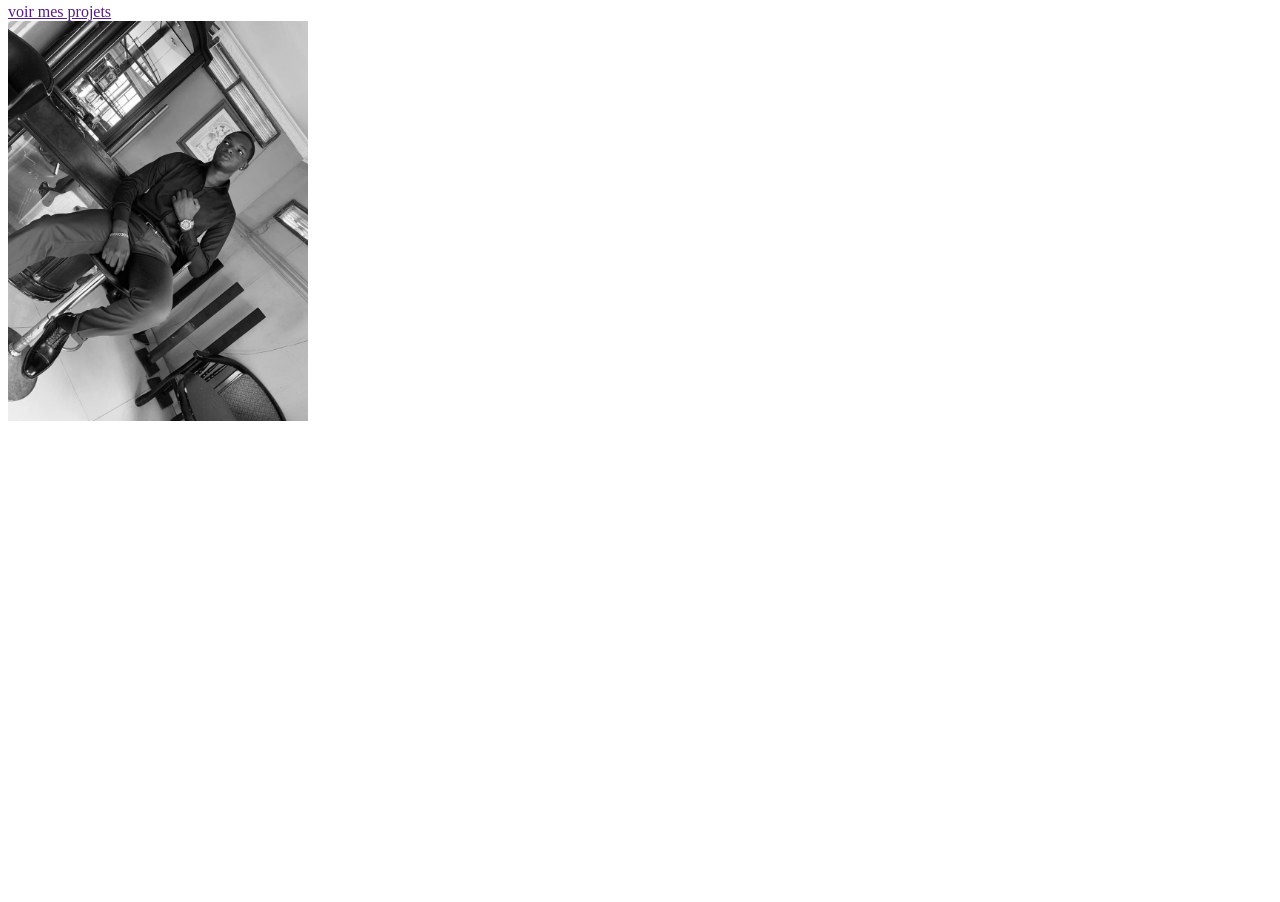
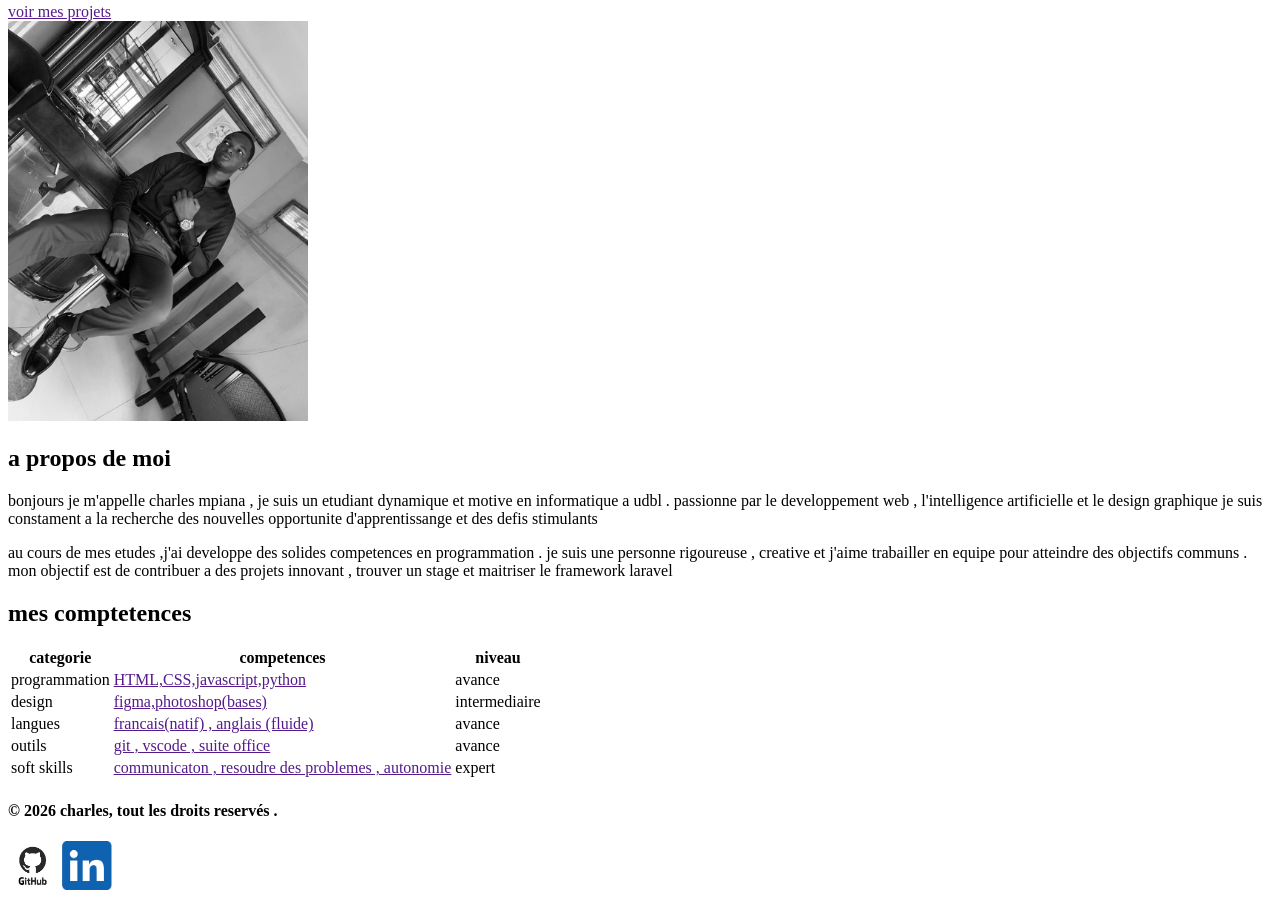
Before and after one commit to 24dm035si/mon-portfolio, a plain HTML site: page index.html in a window 1280 px wide. Shown: the part 230-1132 px from the top of the page. Before the commit the page ends 800 px from the top, so only its background shows below. Drawn offline with Linux system fonts and the light colour scheme.

Commit message:
ajout de la section mes competences et finission du footer

```diff
--- a/index.html
+++ b/index.html
@@ -35,5 +35,53 @@
         <section></section>
     </main>
     <footer></footer>
+    <section>
+        <h2> a propos de moi</h2>
+        <a href=""></a>
+        <p>bonjours je m'appelle charles mpiana , je suis un etudiant dynamique et motive en informatique a udbl . passionne par le developpement web , l'intelligence artificielle et le design graphique je suis constament a la recherche des nouvelles opportunite d'apprentissange et des defis stimulants <div class="br">au cours de mes etudes ,j'ai developpe des solides competences en programmation . je suis une personne rigoureuse , creative et j'aime trabailler en equipe pour atteindre des objectifs communs  . mon objectif est de contribuer a des projets innovant , trouver un stage et maitriser le framework laravel</div></p>
+    </section>
+    <section></section>
+    <section></section>
+    <footer></footer>
+    <section>
+        <h2> mes  comptetences</h2>
+    </section>
+    <div>
+        <section>
+         <table>
+            <tr>
+                 <th>categorie</th><th>competences</th><th> niveau</th>
+            </tr>
+            <tr>
+                <td>programmation</td><td><a href="">HTML,CSS,javascript,python</a></td><td>avance</td>
+            </tr>
+            <tr>
+                <td>design</td><td><a href="">figma,photoshop(bases)</a></td><td>intermediaire</td>
+            </tr>
+            <tr>
+                <td>langues</td><td><a href="">francais(natif) , anglais (fluide)</a></td><td>avance</td>
+
+            </tr>
+            <tr>
+                <td>outils</td><td><a href="">git , vscode , suite office</a></td><td>avance</td>
+            <tr>
+                 <td>soft skills</td><td><a href="">communicaton , resoudre des problemes , autonomie</a></td><td>expert</td>
+            </tr>
+
+
+        </table>
+
+        </section>
+    </div>
+    <footer>
+        <div>
+            <h4> &copy; 2026 charles, tout les droits reservés .  </h4>
+
+
+        </div>
+        <div>
+            <img src="image/github.jpg.png" alt="github.jpg" width="50"> <img src="image/likedin.jpg.png" alt="likedin.jpg" width="50">
+        </div>
+    </footer>
 </body>
 </html>
```
Also changed, not shown: image/github.jpg.png (added), image/likedin.jpg.png (added).
